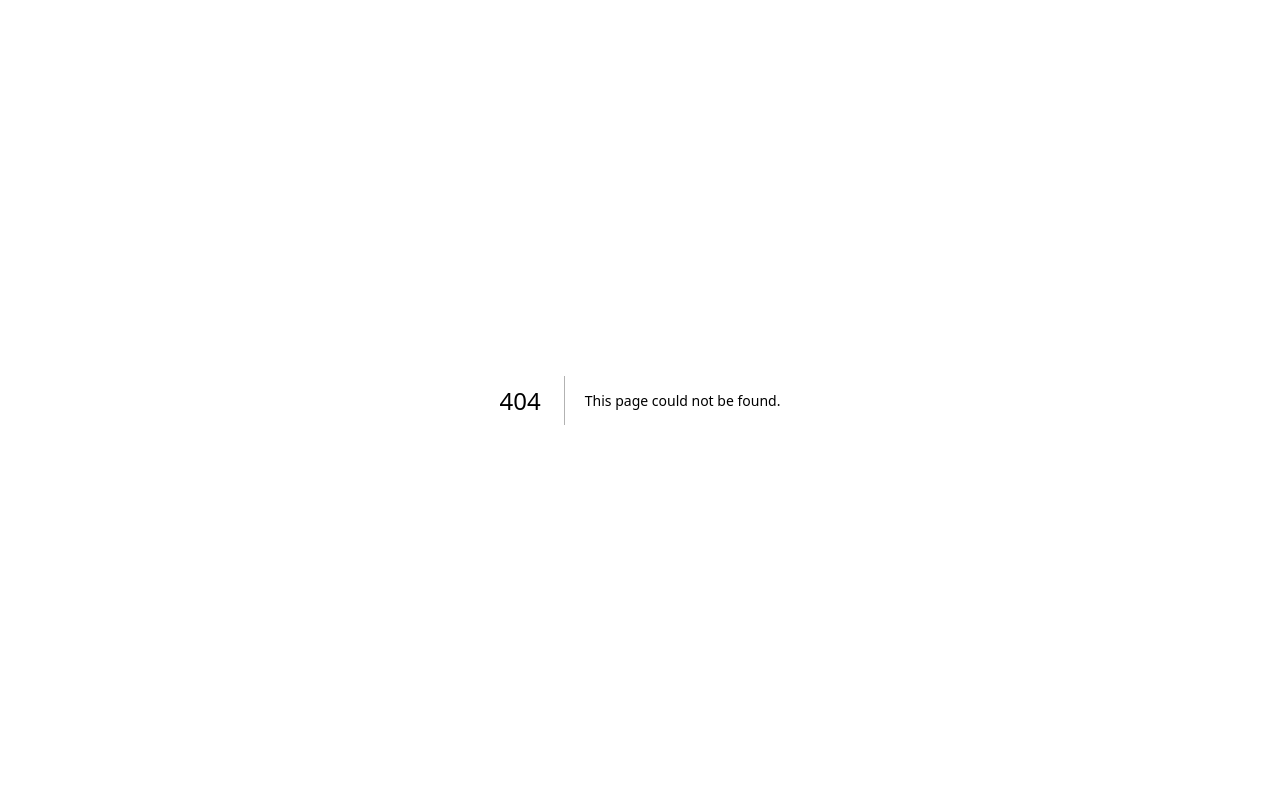
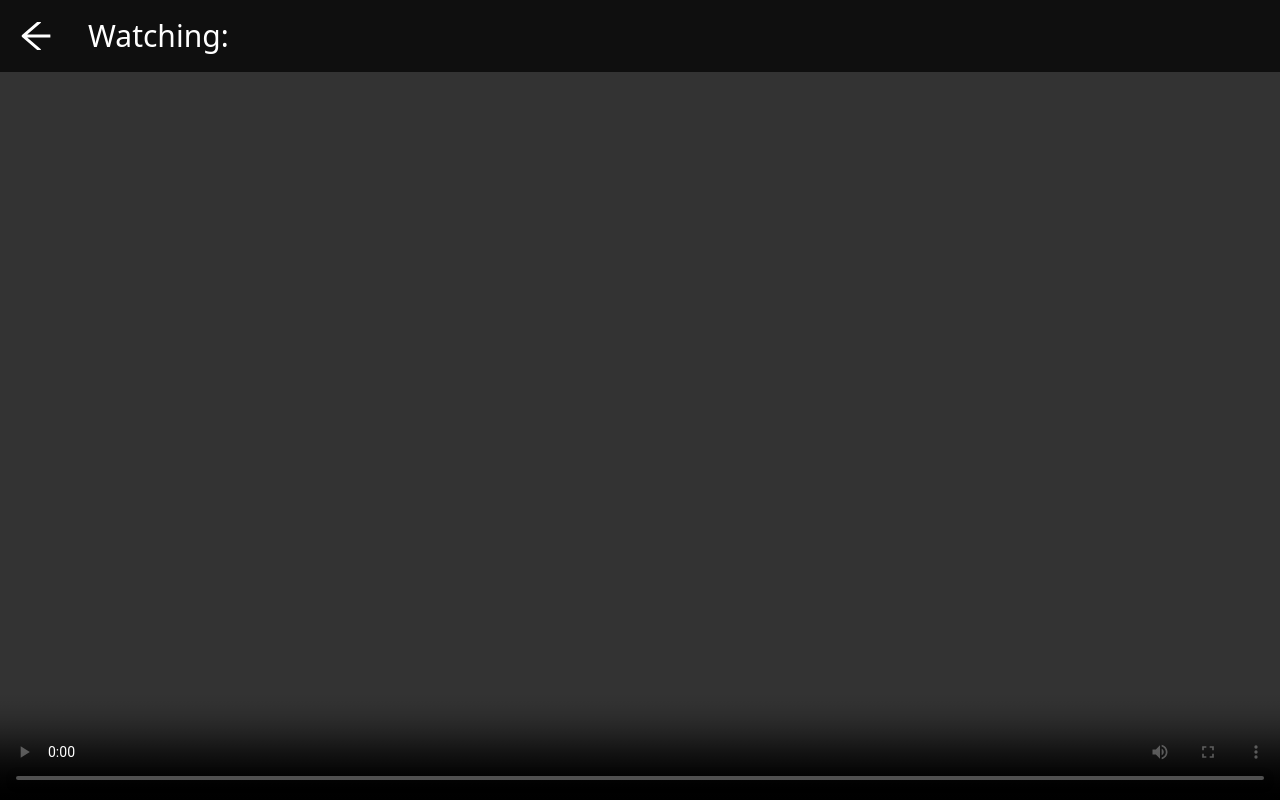
Before and after one commit to diazjoaquin/Netflix, a Next.js app: page /watch/1 in a window 1280 px wide. Before the commit this address had no page. Built offline with nearby package versions, Linux system fonts and the light colour scheme.

Commit message:
ft: add watch route to movies

```diff
--- a/package.json
+++ b/package.json
@@ -25,7 +25,8 @@
     "react-dom": "18.2.0",
     "react-icons": "^4.8.0",
     "swr": "^2.1.5",
-    "typescript": "5.0.2"
+    "typescript": "5.0.2",
+    "zustand": "^4.4.6"
   },
   "devDependencies": {
     "@types/bcrypt": "^5.0.0",
--- /dev/null
+++ b/pages/watch/[movieid].tsx
@@ -0,0 +1,33 @@
+import React from 'react';
+import { useRouter } from 'next/router';
+import { AiOutlineArrowLeft } from 'react-icons/ai';
+
+import useMovie from '@/hooks/useMovie';
+
+const Watch = () => {
+    const router = useRouter();
+    const { movieId } = router.query;
+
+    const { data } = useMovie(movieId as string);
+
+    return (
+        <div className='h-screen w-screen bg-black'>
+            <nav className='fixed w-full p-4 z-10 flex flex-row items-center gap-8 bg-black/70'>
+                <AiOutlineArrowLeft onClick={() => router.push('/')} size={40} className='text-white hover:cursor-pointer'/>
+                <p className='text-white text-1xl md:text-3xl font-bold'>
+                    <span className='font-light'>
+                        Watching:
+                    </span>
+                    {data?.title}
+                </p>
+            </nav>
+            <video
+            autoPlay
+            controls
+            className='h-full w-full'
+            src={data?.videoUrl}></video>
+        </div>
+    )
+}
+
+export default Watch;
```
Also changed, not shown: 1 other file (tests, documents, lock files or other folders).
